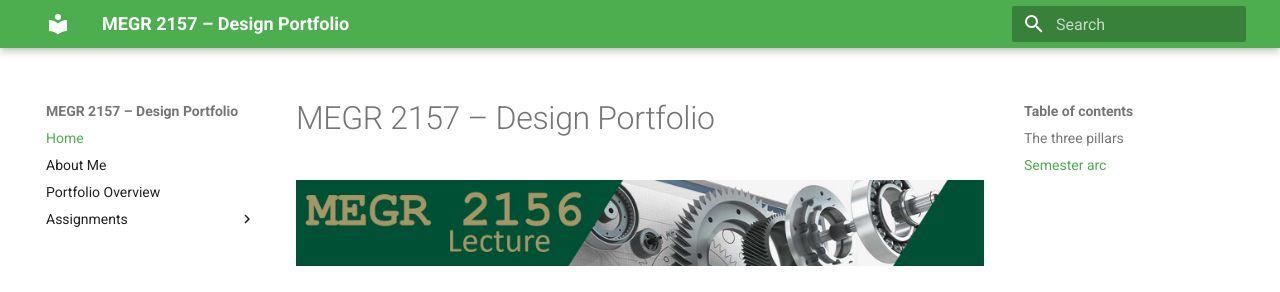
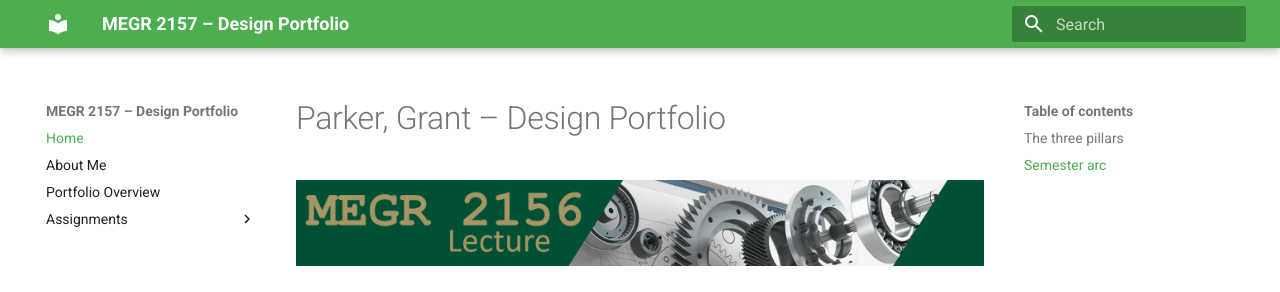
Before and after one commit to gparx/design-portfolio, an MkDocs documentation site: the page built from docs/index.md, in a window 1280 px wide and 1148 px high. Shown: the top 292 px of the window. Built offline with MkDocs 1.6.1 and Material for MkDocs 9.7.7, drawn with Linux system fonts in a browser that asks for light colours.

Commit message:
Update portfolio title and author name

```diff
--- a/docs/index.md
+++ b/docs/index.md
@@ -1,4 +1,4 @@
-# MEGR 2157 – Design Portfolio
+# Parker, Grant – Design Portfolio
 
 ![MEGR 2156-7 Title](MEGR2156title.png)
 
```
